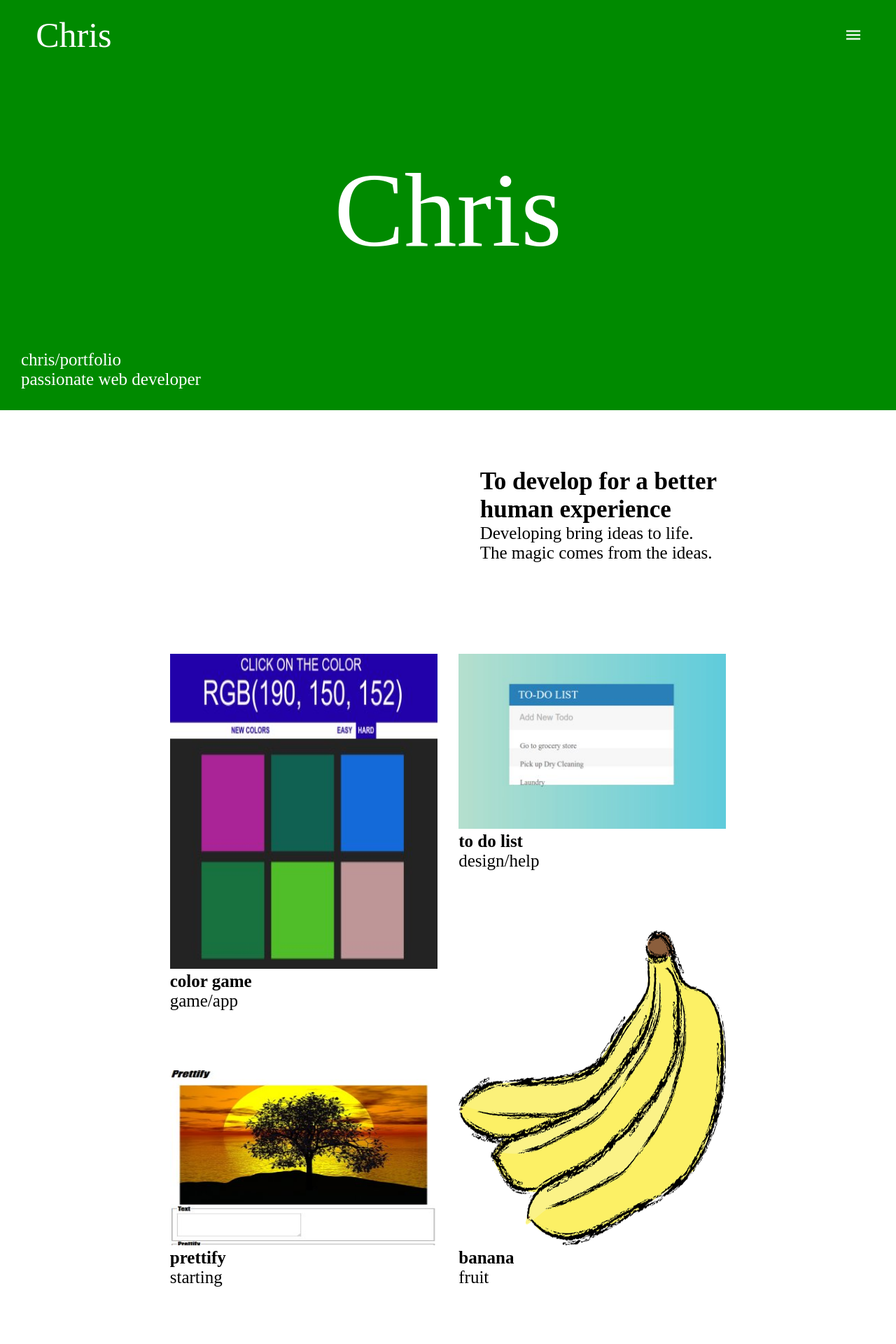
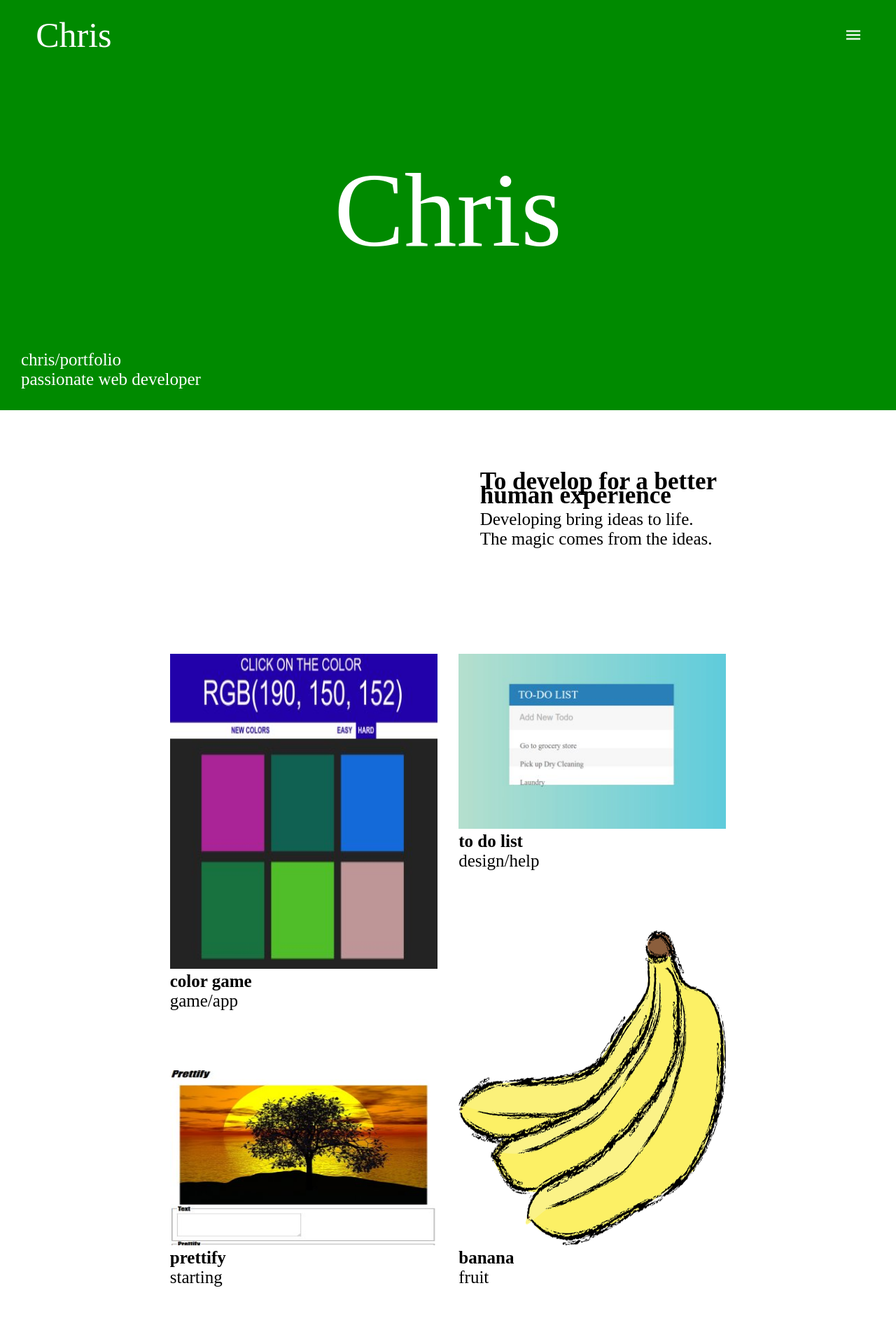
Before and after one commit to colorlessenergy/chris, a Jekyll site: the page built from index.html, in a window 1280 px wide. Shown: the top 1920 px of the page at 70% size. Built offline with Jekyll 4.4.1, drawn with Linux system fonts in a browser that asks for light colours; some web fonts are replaced.

Commit message:
added line height to title

```diff
--- a/index.html
+++ b/index.html
@@ -28,7 +28,7 @@ layout: default
 </section>
 <section class="idea">
   <div>
-    <h1>To develop for a better</h1>
+    <h1 class="height-line">To develop for a better</h1>
     <h1>human experience</h1>
     <p>Developing bring ideas to life.</p>
     <p>The magic comes from the ideas.</p>
--- a/main.css
+++ b/main.css
@@ -82,6 +82,10 @@ nav p, nav img {
 .idea div h1 {
   font-size: 35px;
   margin: 0;
+}
+
+.idea div .height-line {
+  line-height: .70px;
 }
 
 .idea div p {
```
Also changed, not shown: 2 other files.
